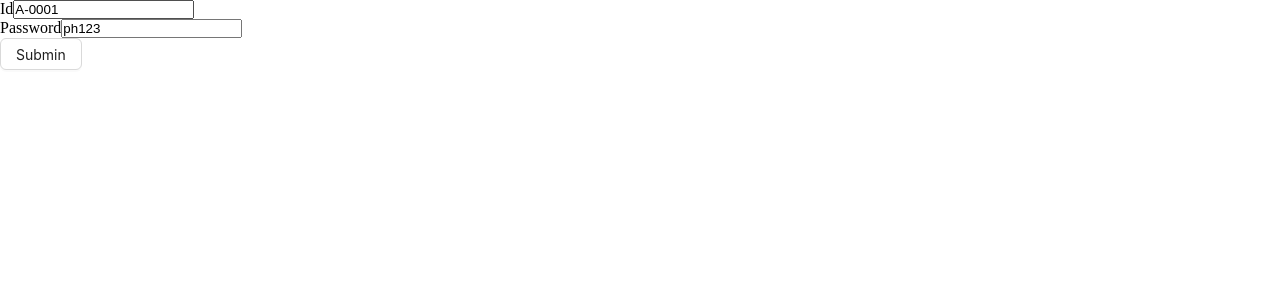
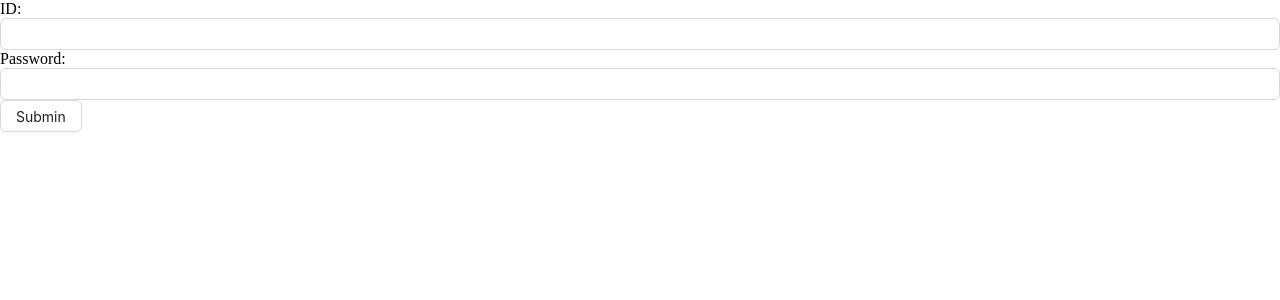
Before and after one commit to sheabali/ph-university-management-frontend, a React (Vite) app: page /login in a window 1280 px wide. Shown: the top 300 px of the page. Built offline with nearby package versions, Linux system fonts and the light colour scheme.

Commit message:
Share form context using FormProvider

```diff
--- a/src/components/form/PHForm.tsx
+++ b/src/components/form/PHForm.tsx
@@ -1,9 +1,13 @@
-import { useForm } from 'react-hook-form';
+import { FormProvider, useForm } from 'react-hook-form';
 
 const PHForm = ({ onSubmit, children }: any) => {
-  const { handleSubmit } = useForm();
+  const methods = useForm();
 
-  return <form onSubmit={handleSubmit(onSubmit)}>{children}</form>;
+  return (
+    <FormProvider {...methods}>
+      <form onSubmit={methods.handleSubmit(onSubmit)}>{children}</form>
+    </FormProvider>
+  );
 };
 
 export default PHForm;
--- /dev/null
+++ b/src/components/form/PHInput.tsx
@@ -0,0 +1,14 @@
+import { Input } from 'antd';
+import { useFormContext } from 'react-hook-form';
+
+const PHInput = ({ type, name, label }) => {
+  const { register } = useFormContext();
+  return (
+    <>
+      {label ? label : null}
+      <Input type={type} id={name} {...register(name)} />
+    </>
+  );
+};
+
+export default PHInput;
--- a/src/pages/Login.tsx
+++ b/src/pages/Login.tsx
@@ -8,6 +8,7 @@ import { verifyTokens } from '../utils/verifyToken';
 import { useNavigate } from 'react-router-dom';
 import { toast } from 'sonner';
 import PHForm from '../components/form/PHForm';
+import PHInput from '../components/form/PHInput';
 
 const Login = () => {
   const navigate = useNavigate();
@@ -42,12 +43,10 @@ const Login = () => {
   return (
     <PHForm onSubmit={onSubmit}>
       <div>
-        <label htmlFor="id">Id</label>
-        <input type="text" id="id" {...register('id')} />
+        <PHInput type="text" {...register('id')} label="ID:" />
       </div>
       <div>
-        <label htmlFor="password">Password</label>
-        <input type="text" id="password" {...register('password')} />
+        <PHInput type="text" name="password" label="Password:" />
       </div>
 
       <Button htmlType="submit">Submin</Button>
```
